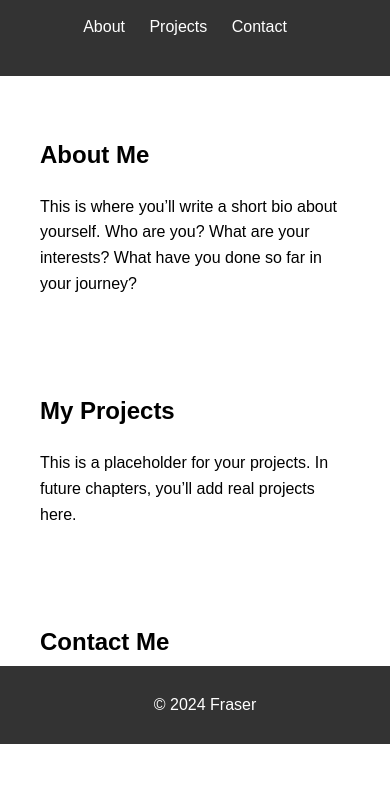
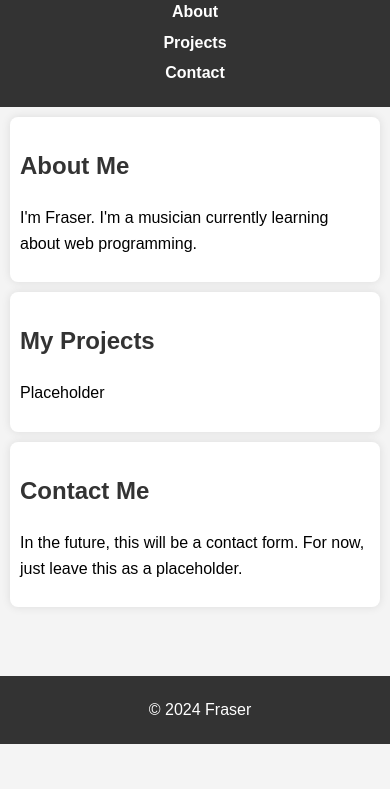
Before and after one commit to frasermcevoy/my-portfolio, a plain HTML site: page index.html in a window 390 px wide. Shown: the part 100-889 px from the top of the page. After the commit the page ends 844 px from the top, so only its background shows below. Drawn offline with Linux system fonts and the light colour scheme; files that its build step writes are made by us from their sources.

Commit message:
Added basic CSS styling and responsive design

```diff
--- /dev/null
+++ b/css/styles.css
@@ -0,0 +1,88 @@
+/* General Styles */
+body {
+    font-family: Arial, sans-serif;
+    margin: 0;
+    padding: 0;
+    background-color: #f4f4f4;
+    line-height: 1.6;
+
+}
+
+header, footer {
+    background-color: #333;
+    color: white;
+    text-align: center;
+    padding: 20px;
+}
+
+footer {
+    position: fixed;
+    bottom: 0;
+    width: 100%;
+}
+
+nav ul {
+    list-style: none;
+    padding: 0;
+}
+
+nav ul li {
+    display: inline;
+    margin: 0 10px;
+}
+
+nav ul li a {
+    color: white;
+    text-decoration: none;
+    font-weight: bold;
+}
+
+nav ul li a:hover {
+    text-decoration: underline;
+}
+
+section {
+    padding: 20px;
+    margin: 20px;
+    background-color: white;
+    border-radius: 8px;
+    box-shadow: 0 0 10px rgba(0, 0, 0, 0.1);
+}
+
+h2 {
+    color: #333;
+}
+
+footer {
+    background-color: #333;
+    color: white;
+    text-align: center;
+    padding: 10px;
+    position: fixed;
+    width: 100%;
+    bottom: 0;
+}
+/* Media Queries for Mobile Devices */
+@media only screen and (max-width: 600px) {
+
+    body {
+        margin-bottom: 100px;
+    }
+
+    header, footer {
+        padding: 5px;
+
+    }
+
+    nav ul li {
+        display: block;
+        text-align: center;
+        margin: 5px 0;
+    }
+
+    section {
+        padding: 10px;
+        margin: 10px;
+
+    }
+}
--- a/index.html
+++ b/index.html
@@ -23,13 +23,13 @@
     <!-- About Section -->
     <section id="about">
         <h2>About Me</h2>
-        <p>This is where you’ll write a short bio about yourself. Who are you? What are your interests? What have you done so far in your journey?</p>
+        <p>I'm Fraser. I'm a musician currently learning about web programming.</p>
     </section>
 
     <!-- Projects Section -->
     <section id="projects">
         <h2>My Projects</h2>
-        <p>This is a placeholder for your projects. In future chapters, you’ll add real projects here.</p>
+        <p>Placeholder</p>
     </section>
 
     <!-- Contact Section -->
--- a/styles.css
+++ /dev/null
@@ -1,44 +0,0 @@
-/* General Styles */
-body {
-    font-family: Arial, sans-serif;
-    margin: 0;
-    padding: 0;
-    line-height: 1.6;
-}
-
-header {
-    background-color: #333;
-    color: white;
-    padding: 20px;
-    text-align: center;
-}
-
-nav ul {
-    list-style: none;
-    padding: 0;
-}
-
-nav ul li {
-    display: inline;
-    margin-right: 20px;
-}
-
-nav ul li a {
-    color: white;
-    text-decoration: none;
-}
-
-section {
-    padding: 20px;
-    margin: 20px;
-}
-
-footer {
-    background-color: #333;
-    color: white;
-    text-align: center;
-    padding: 10px;
-    position: fixed;
-    bottom: 0;
-    width: 100%;
-}
```
Also changed, not shown: 1 other file.
